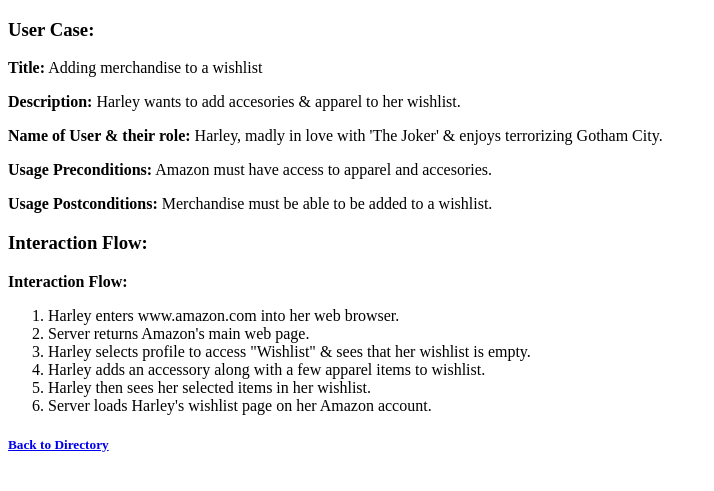
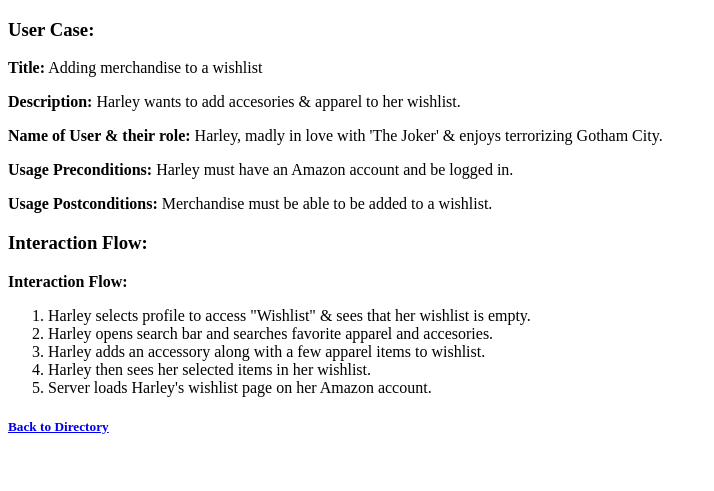
Before and after one commit to nlovato/data-design, a PHP site: page /usercase.php in a window 1280 px wide. Shown: the top 491 px of the page, without its empty margins (0-714 px from the left). Run offline with PHP 8.4, Linux system fonts and the light colour scheme.

Commit message:
Changed pre/post conditions and Interaction flow.

```diff
--- a/epic/usercase.php
+++ b/epic/usercase.php
@@ -13,7 +13,7 @@
 		<p><strong>Title:</strong> Adding merchandise to a wishlist</p>
 		<p><strong>Description:</strong> Harley wants to add accesories & apparel to her wishlist.</p>
 		<p><strong>Name of User &amp; their role:</strong> Harley, madly in love with 'The Joker' & enjoys terrorizing Gotham City.</p>
-		<p><strong>Usage Preconditions:</strong> Amazon must have access to apparel and accesories.</p>
+		<p><strong>Usage Preconditions:</strong> Harley must have an Amazon account and be logged in.</p>
 		<p><strong>Usage Postconditions:</strong> Merchandise must be able to be added to a wishlist.</p>
 
 
@@ -22,9 +22,9 @@
 		<p><strong>Interaction Flow:</strong></p>
 
 		<ol>
-			<li>Harley enters www.amazon.com into her web browser.</li>
-			<li>Server returns Amazon's main web page.</li>
+
 			<li>Harley selects profile to access "Wishlist" & sees that her wishlist is empty.</li>
+			<li>Harley opens search bar and searches favorite apparel and accesories.</li>
 			<li>Harley adds an accessory along with a few apparel items to wishlist.</li>
 			<li>Harley then sees her selected items in her wishlist.</li>
 			<li>Server loads Harley's wishlist page on her Amazon account.</li>
```
